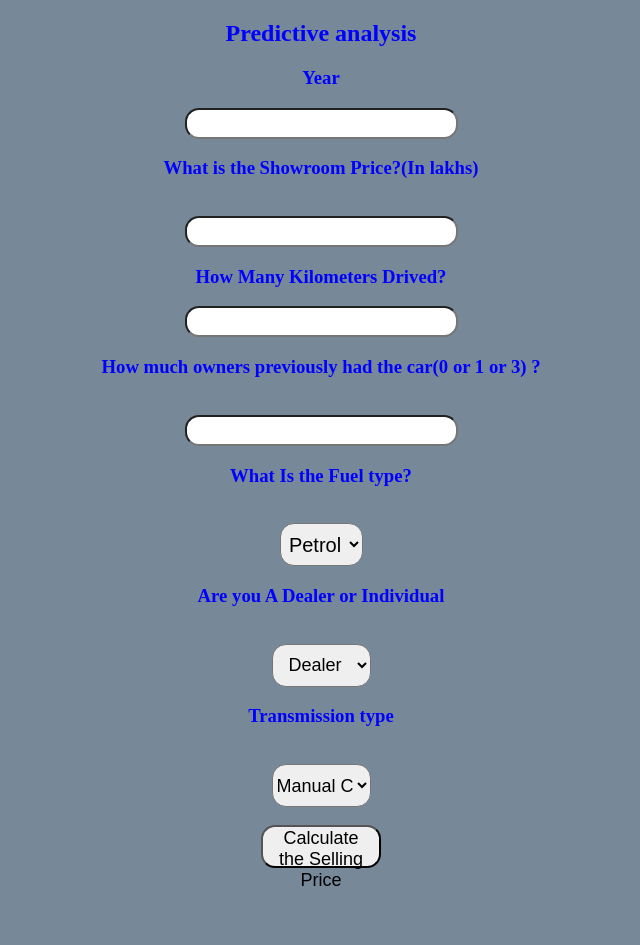
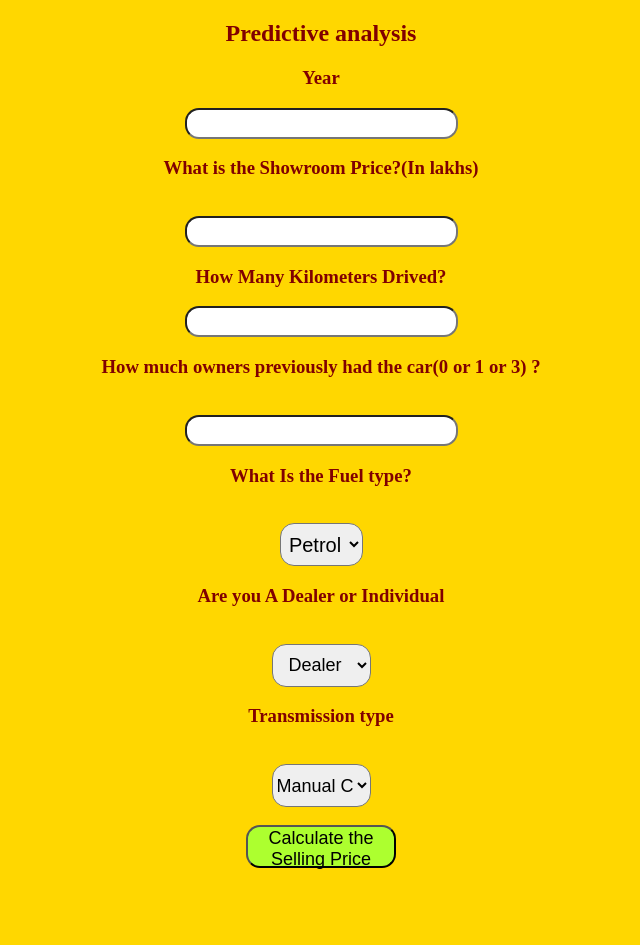
Before and after one commit to aarsh64/Car-Price-Prediction-Applied-Projects, a Flask app: page / in a window 1280 px wide. Shown: the whole page, without its empty margins (319-959 px from the left). After the commit the page ends 869 px from the top, so only its background shows below. Run offline with Flask 2, Linux system fonts and the light colour scheme; parts of the project's set-up code (start-up, migrations or seed data) failed here and were passed over.

Commit message:
Push 2.0

```diff
--- a/templates/index.html
+++ b/templates/index.html
@@ -9,7 +9,7 @@
 
 <body>
 
-    <div style="color:blue">
+    <div style="color:maroon">
         <form action="{{ url_for('predict')}}" method="post">
             <h2>Predictive analysis</h2>
             <h3>Year</h3>
@@ -48,7 +48,7 @@
 
     <style>
         body {
-            background-color: lightslategray;
+            background-color: gold;
             text-align: center;
             padding: 0px;
         }
@@ -115,11 +115,12 @@
         }
 
         #sub {
-            width: 120px;
+            width: 150px;
             height: 43px;
             text-align: center;
             border-radius: 14px;
             font-size: 18px;
+            background-color: greenyellow;
         }
 
         #sub:hover {
```
Also changed, not shown: 2 other files.
